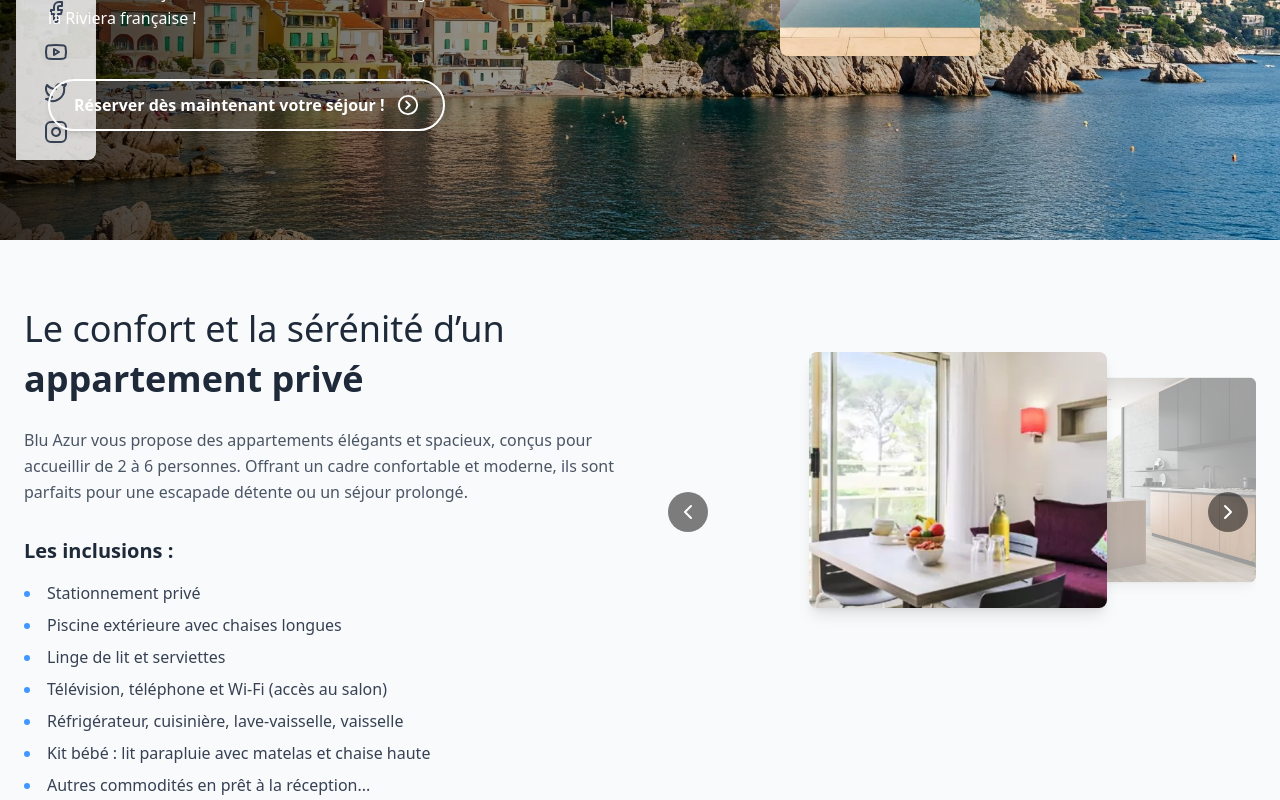
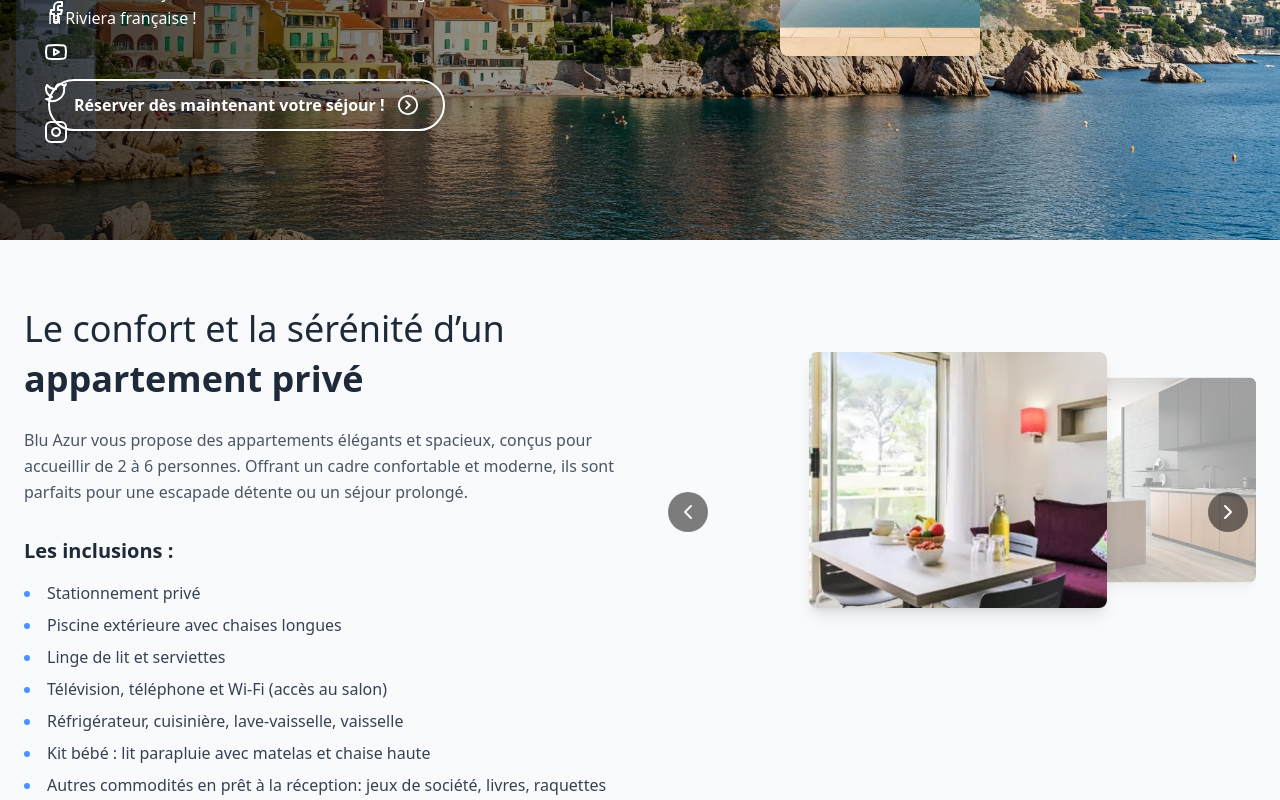
Before and after one commit to FunnyVazoniaina/AzurCoast, a React (Vite) app: page / in a window 1280 px wide. Shown: the part 560-1360 px from the top of the page. Built offline with nearby package versions, Linux system fonts and the light colour scheme.

Commit message:
style: change sidebar bg and icons color

```diff
--- a/src/components/layouts/Sidebar.jsx
+++ b/src/components/layouts/Sidebar.jsx
@@ -7,19 +7,19 @@ export default function Sidebar() {
   return (
     <>
       {/* Sidebar desktop */}
-      <aside className="hidden md:flex flex-col justify-end items-center h-64 w-20 bg-white/80 rounded-r-lg shadow-md fixed left-4 bottom-20 py-4">
+      <aside className="hidden md:flex flex-col justify-end items-center h-64 w-20 bg-[#4097FF]/10 rounded-r-lg shadow-md fixed left-4 bottom-20 py-4">
         <nav className="flex flex-col items-center gap-4">
           <a href="https://facebook.com" target="_blank" rel="noreferrer">
-            <Facebook size={24} className="text-gray-700 hover:text-blue-500 transition-colors" />
+            <Facebook size={24} className="text-white hover:text-blue-500 transition-colors" />
           </a>
           <a href="https://youtube.com" target="_blank" rel="noreferrer">
-            <Youtube size={24} className="text-gray-700 hover:text-red-500 transition-colors" />
+            <Youtube size={24} className="text-white hover:text-red-500 transition-colors" />
           </a>
           <a href="https://twitter.com" target="_blank" rel="noreferrer">
-            <Twitter size={24} className="text-gray-700 hover:text-sky-400 transition-colors" />
+            <Twitter size={24} className="text-white hover:text-sky-400 transition-colors" />
           </a>
           <a href="https://instagram.com" target="_blank" rel="noreferrer">
-            <Instagram size={24} className="text-gray-700 hover:text-pink-500 transition-colors" />
+            <Instagram size={24} className="text-white hover:text-pink-500 transition-colors" />
           </a>
         </nav>
       </aside>
@@ -28,26 +28,26 @@ export default function Sidebar() {
       <div className="md:hidden fixed bottom-8 left-4 z-50">
         <button
           onClick={() => setOpen(!open)}
-          className="bg-white/80 p-2 rounded-full shadow-md"
+          className="bg-[#4097FF]/10 p-2 rounded-full shadow-md"
         >
-          {open ? <X size={24} /> : <ChevronRight size={24} />}
+          {open ? <X size={24} className="text-white" /> : <ChevronRight size={24} className="text-white" />}
         </button>
       </div>
 
       {/* Mobile drawer */}
       {open && (
-        <div className="md:hidden fixed bottom-20 left-4 bg-white/90 backdrop-blur-md rounded-lg p-4 shadow-lg flex flex-col items-center gap-4">
+        <div className="md:hidden fixed bottom-20 left-4 bg-[#4097FF]/10 backdrop-blur-md rounded-lg p-4 shadow-lg flex flex-col items-center gap-4">
           <a href="https://facebook.com" target="_blank" rel="noreferrer">
-            <Facebook size={28} className="text-gray-700 hover:text-blue-500 transition-colors" />
+            <Facebook size={28} className="text-white hover:text-blue-500 transition-colors" />
           </a>
           <a href="https://youtube.com" target="_blank" rel="noreferrer">
-            <Youtube size={28} className="text-gray-700 hover:text-red-500 transition-colors" />
+            <Youtube size={28} className="text-white hover:text-red-500 transition-colors" />
           </a>
           <a href="https://twitter.com" target="_blank" rel="noreferrer">
-            <Twitter size={28} className="text-gray-700 hover:text-sky-400 transition-colors" />
+            <Twitter size={28} className="text-white hover:text-sky-400 transition-colors" />
           </a>
           <a href="https://instagram.com" target="_blank" rel="noreferrer">
-            <Instagram size={28} className="text-gray-700 hover:text-pink-500 transition-colors" />
+            <Instagram size={28} className="text-white hover:text-pink-500 transition-colors" />
           </a>
         </div>
       )}
--- a/src/components/sections/AboutBluAzur.jsx
+++ b/src/components/sections/AboutBluAzur.jsx
@@ -34,7 +34,7 @@ export default function AboutBluAzur() {
             <li>Télévision, téléphone et Wi-Fi (accès au salon)</li>
             <li>Réfrigérateur, cuisinière, lave-vaisselle, vaisselle</li>
             <li>Kit bébé : lit parapluie avec matelas et chaise haute</li>
-            <li>Autres commodités en prêt à la réception...</li>
+            <li>Autres commodités en prêt à la réception: jeux de société, livres, raquettes et balles de ping-pong, sèche-cheveux, fer et planche à repasser, adaptateur pour les prises étrangères et cache-prises pour les enfants.</li>
           </ul>
         </div>
 
--- a/src/components/ui/Carousel.jsx
+++ b/src/components/ui/Carousel.jsx
@@ -18,7 +18,6 @@ export default function Carousel({ images }) {
           if (position > length / 2) position -= length;
           if (position <= -length / 2) position += length;
 
-          // Styles dynamiques
           const isActive = position === 0;
           const scale = isActive ? 1 : 0.8;
           const opacity = isActive ? 1 : 0.4;
```
